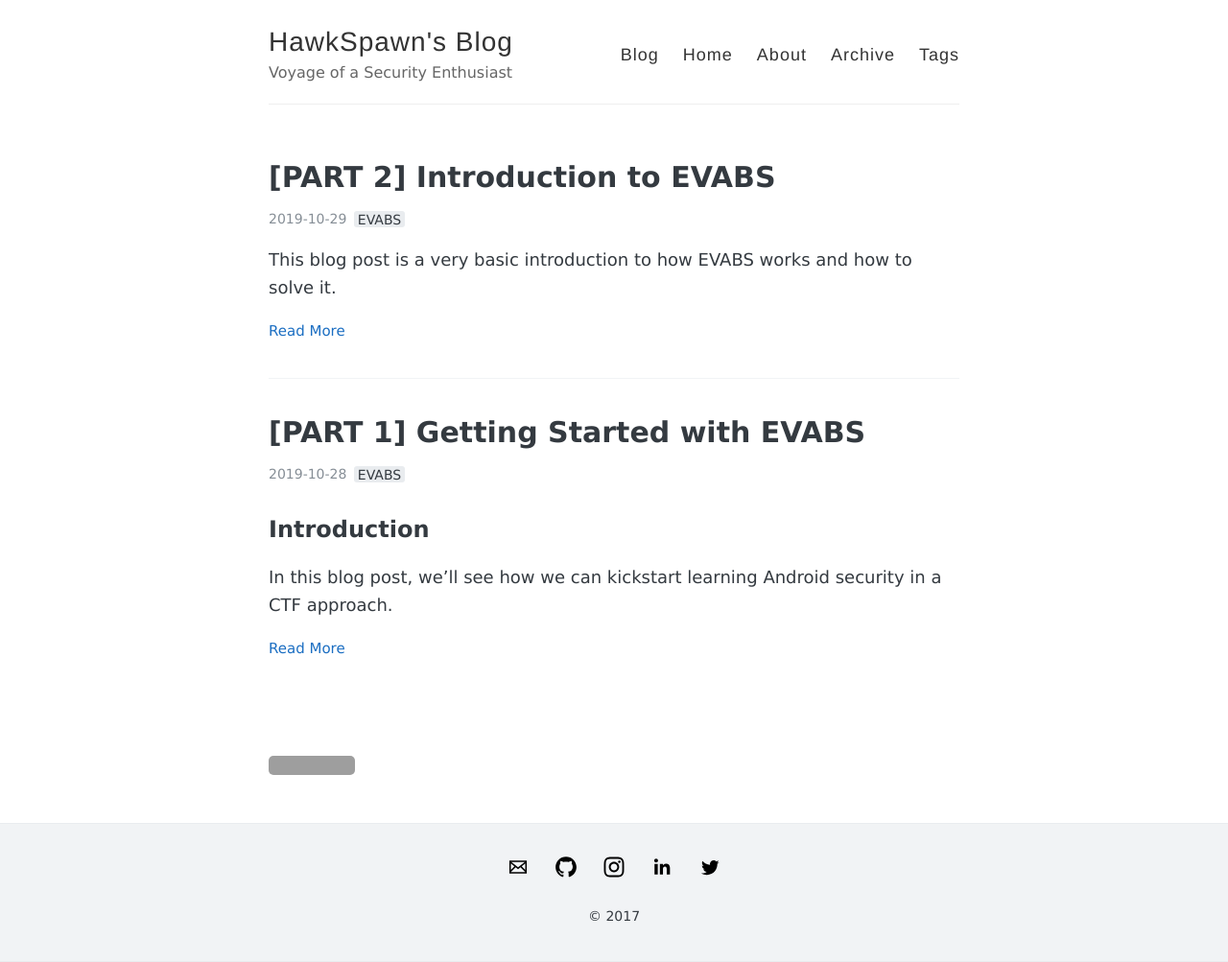
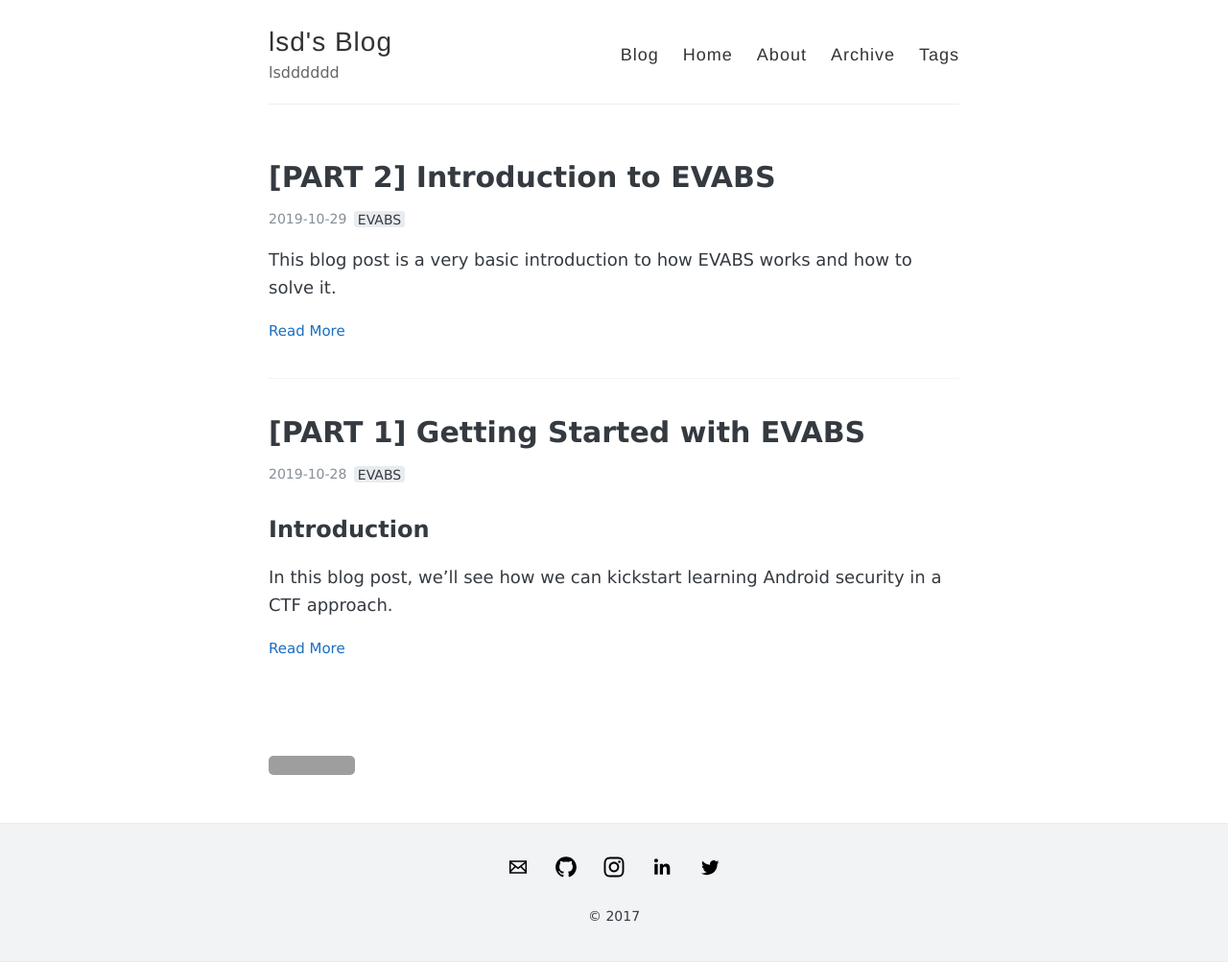
Before and after one commit to Gr00t007/bloggg, a Jekyll site: the page built from index.html, in a window 1280 px wide. Shown: the whole page at 96% size. Built offline with Jekyll 4.4.1, drawn with Linux system fonts in a browser that asks for light colours; the list of posts is cut into pages by our own code; grey boxes are pictures that could not be loaded.

Commit message:
Update _config.yml

```diff
--- a/_config.yml
+++ b/_config.yml
@@ -3,10 +3,10 @@
 #
 
 # Name of your site (displayed in the header)
-name: HawkSpawn's Blog
+name: lsd's Blog
 
 # Short bio or description (displayed in the header)
-description: Voyage of a Security Enthusiast
+description: lsdddddd
 
 #
 # Flags below are optional
@@ -23,7 +23,7 @@ navigation:
   - name: Blog
     url: /
   - name: Home
-    url: https://www.hawkspawn.com
+    url: https://www.lsd.com
   - name: About
     url: /about
   - name: Archive
@@ -38,18 +38,18 @@ paginate: 5
 footer-links:
   #behance: # https://www.behance.net/<username>
   #dribbble:
-  email: jmabhishek4@gmail.com
+  email: lsd4@gmail.com
   #facebook:
   #flickr:
-  github: abhi-r3v0
+  github: lsd
   #googleplus: # anything in your profile username that comes after plus.google.com/
-  instagram: thehawkspawn
-  linkedin: HawkSpawn
+  instagram: lsd
+  linkedin: lsd
   #pinterest:
   #rss: # just type anything here for a working RSS icon
   #stackoverflow: # your stackoverflow profile, e.g. "users/50476/bart-kiers"
   #tumblr: # https://<username>.tumblr.com
-  twitter: HawkSpawn
+  twitter: lsd
   #youtube: # channel/<your_long_string> or user/<user-name>
 
 # Text under the icons in footer
```
